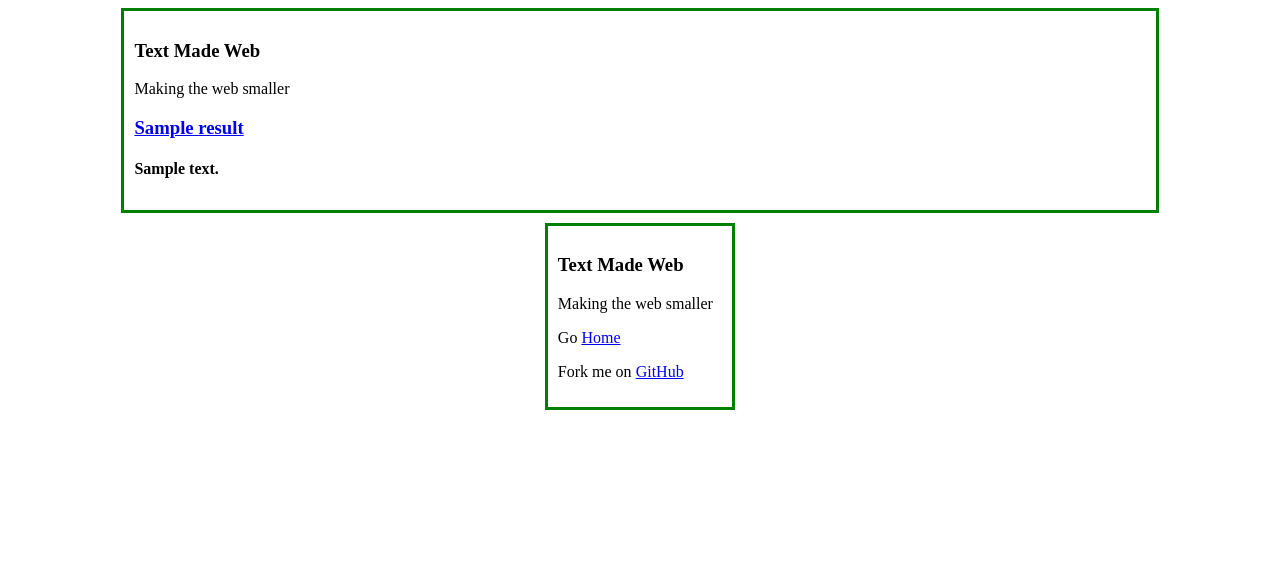
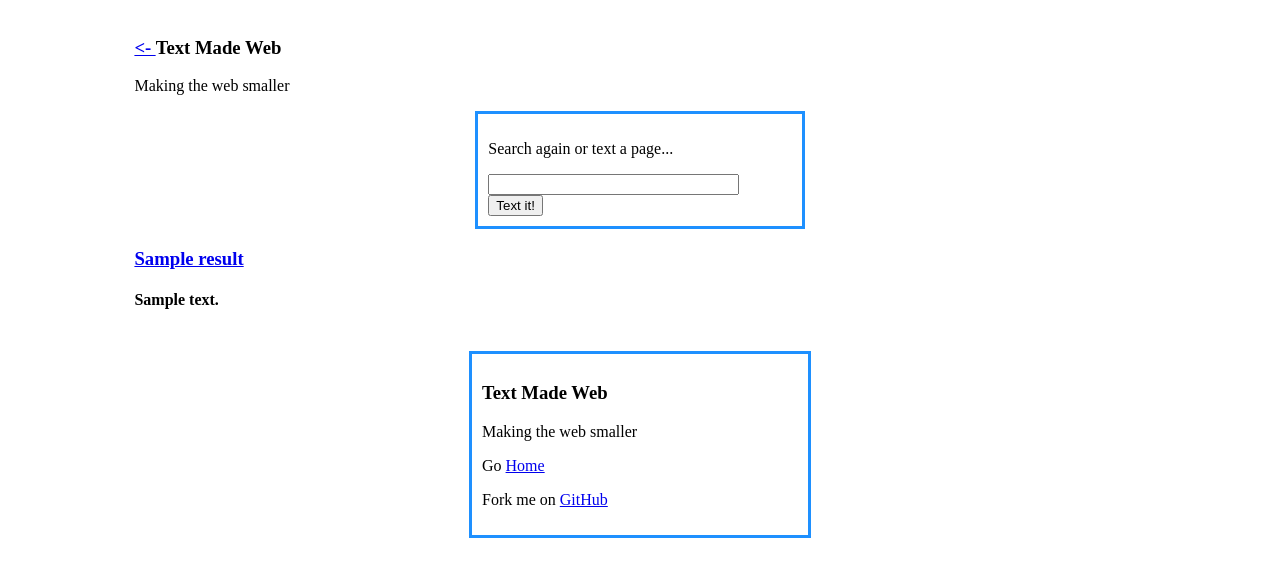
Before and after one commit to jadolg/TextMadeWeb, a Django app: template templates/search_results.html in a window 1280 px wide. Shown: the top 577 px of the page. Run offline with Django 3.2, Linux system fonts and the light colour scheme; the template is opened without the code that fills it: most values are stand-ins (such as "Sample title", 1, 10 or a date in 2020).

Commit message:
- added search/textify box on search results view

```diff
--- a/templates/search_results.html
+++ b/templates/search_results.html
@@ -7,10 +7,27 @@
 <body>
 <div style="margin: auto;
     width: 80%;
-    border: 3px solid green;
     padding: 10px;">
-    <h3>Text Made Web</h3>
+    <h3><a href="/"> <- </a> Text Made Web</h3>
     <p>Making the web smaller</p>
+
+    <div style="margin: auto;
+    width: 30%;
+    border: 3px solid dodgerblue;
+    padding: 10px;">
+        <p>Search again or text a page...</p>
+        {% if not message %}
+            <form method="post" action="/">
+                {% csrf_token %}
+                <input style="width: 80%" type="text" name="url"/>
+                <button type="submit">Text it!</button>
+            </form>
+        {% else %}
+            <h4 style="color: darkred">{{ message }}</h4>
+            <a href="/"><- back</a>
+        {% endif %}
+    </div>
+
     {% for sr in results %}
         <div>
             <h3><a href="{{ baseurl }}/t/{{ sr.link }}">{{ sr.name }}</a></h3>
@@ -19,14 +36,15 @@
     {% endfor %}
 </div>
 <div style="margin: auto;
-    width: 13%;
-    border: 3px solid green;
+    width: 25%;
+    border: 3px solid dodgerblue;
     padding: 10px;
     margin-top: 10px">
     <h3>Text Made Web</h3>
     <p>Making the web smaller</p>
     <p>Go <a href="/">Home</a></p>
-    <p>Fork me on <a target="_blank" href="https://github.com/jadolg/TextMadeWeb">GitHub</a><p>
+    <p>Fork me on <a target="_blank" href="https://github.com/jadolg/TextMadeWeb">GitHub</a>
+    <p>
 </div>
 </body>
 </html>
```
